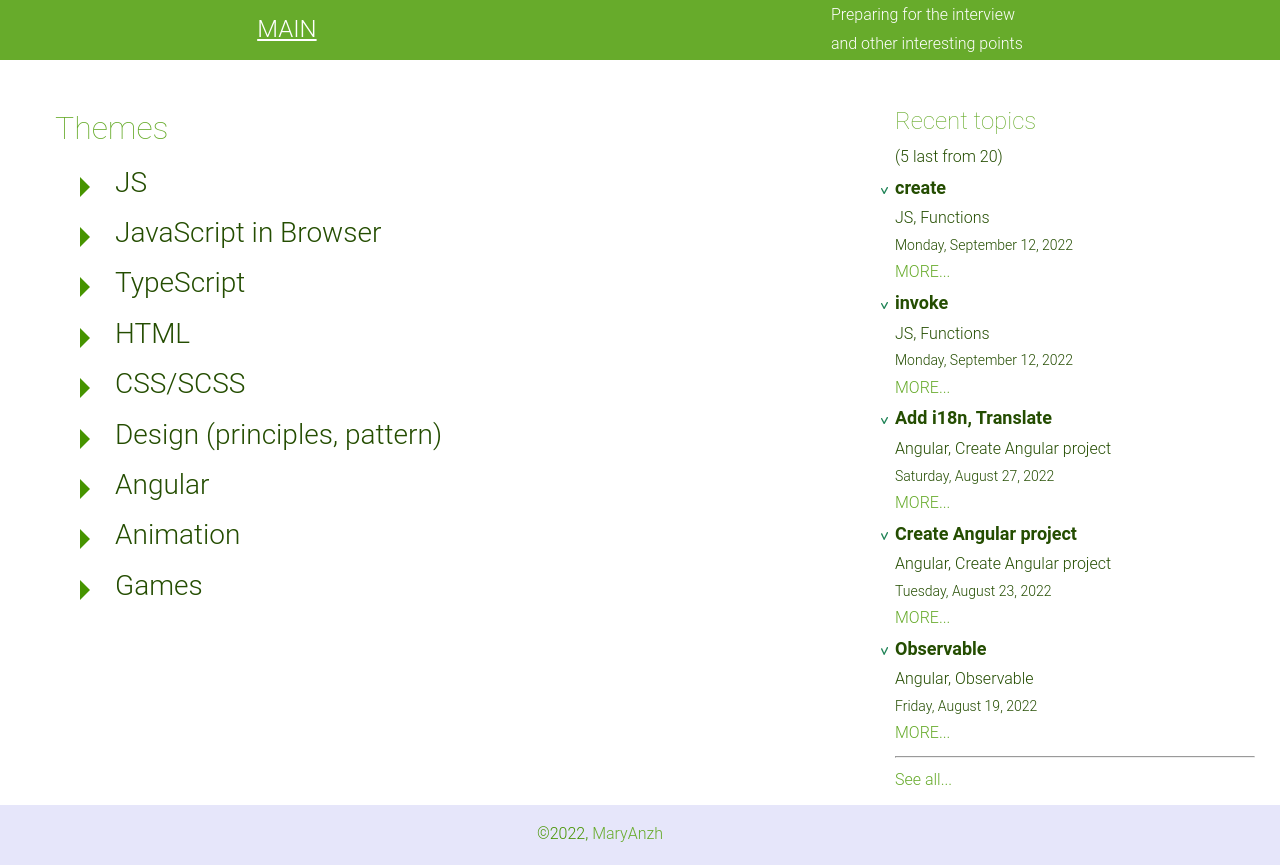
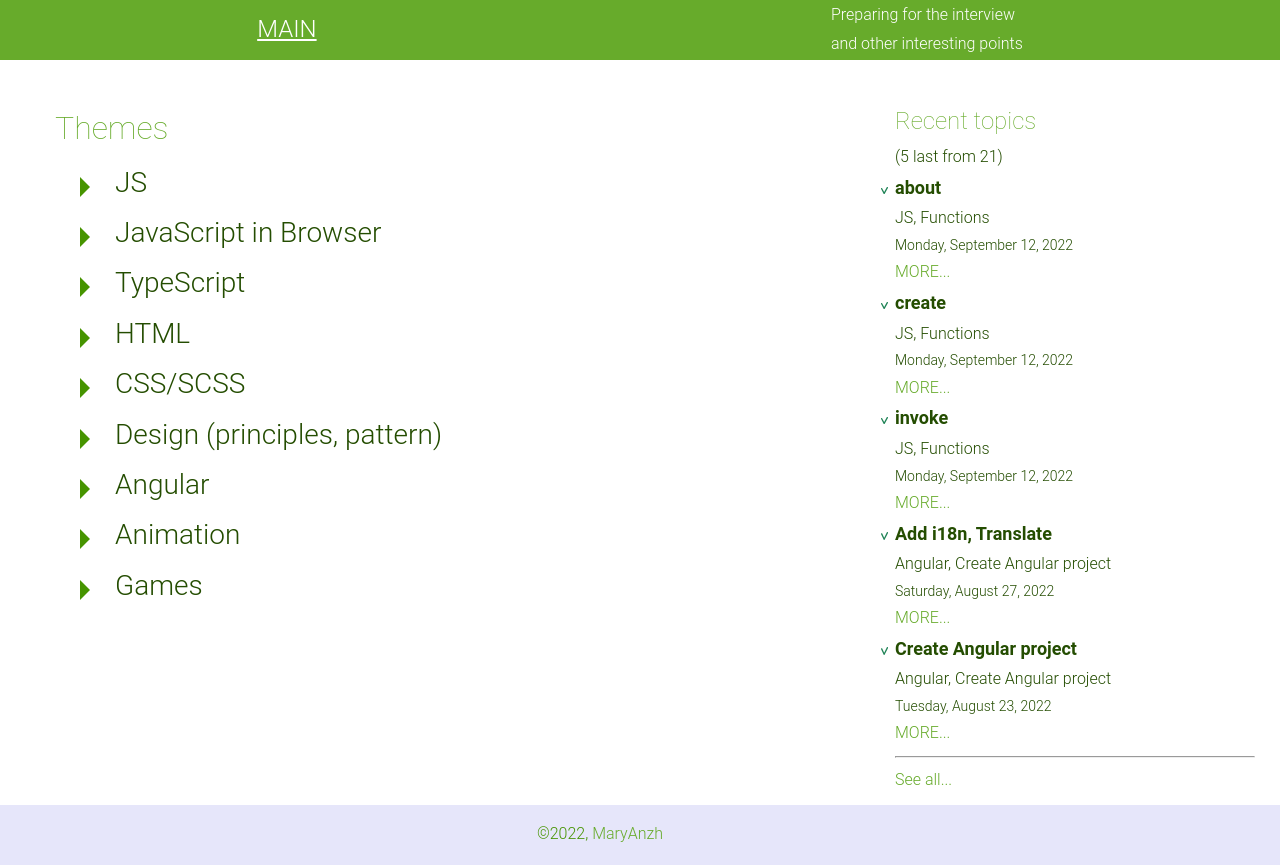
Before and after one commit to MaryAnzh/Preparing-for-the-interview, an Angular app: page /main in a window 1280 px wide. Built offline with nearby package versions, Linux system fonts and the light colour scheme.

Commit message:
feat: template for nav inclining pages

```diff
--- a/src/app/core/data/themes.ts
+++ b/src/app/core/data/themes.ts
@@ -335,6 +335,13 @@ export const themeLists: Itheme[] = [
       {
         name: 'Functions',
         description: [
+          //about
+          {
+            name: 'about',
+            progress: true,
+            date: new Date('09/12/2022'),
+            url: 'js/function/about',
+          },
           //create
           {
             name: 'create',
--- a/src/app/js-themes/js-themes-routing.module.ts
+++ b/src/app/js-themes/js-themes-routing.module.ts
@@ -8,8 +8,13 @@ import { RecursionComponent } from './pages/recursion/recursion.component';
 import { FunctionComponent } from './pages/function/function.component';
 import { FunctionCreateComponent } from './pages/function/function-create/function-create.component';
 import { FunctionInvokeComponent } from './pages/function/function-invoke/function-invoke.component';
+import { FunctionAboutComponent } from './pages/function/function-about/function-about.component';
 
 const functionChidlren: Routes = [
+  {
+    path: 'about',
+    component: FunctionAboutComponent
+  },
   {
     path: 'create',
     component: FunctionCreateComponent,
--- a/src/app/js-themes/js-themes.module.ts
+++ b/src/app/js-themes/js-themes.module.ts
@@ -11,6 +11,7 @@ import { RecursionComponent } from './pages/recursion/recursion.component';
 import { FunctionComponent } from './pages/function/function.component';
 import { FunctionCreateComponent } from './pages/function/function-create/function-create.component';
 import { FunctionInvokeComponent } from './pages/function/function-invoke/function-invoke.component';
+import { FunctionAboutComponent } from './pages/function/function-about/function-about.component';
 
 
 @NgModule({
@@ -23,6 +24,7 @@ import { FunctionInvokeComponent } from './pages/function/function-invoke/functi
     FunctionComponent,
     FunctionCreateComponent,
     FunctionInvokeComponent,
+    FunctionAboutComponent,
   ],
   imports: [
     CommonModule,
--- /dev/null
+++ b/src/app/js-themes/pages/function/function-about/function-about.component.html
@@ -0,0 +1 @@
+<p>function-about works!</p>
--- /dev/null
+++ b/src/app/js-themes/pages/function/function-about/function-about.component.ts
@@ -0,0 +1,15 @@
+import { Component, OnInit } from '@angular/core';
+
+@Component({
+  selector: 'app-function-about',
+  templateUrl: './function-about.component.html',
+  styleUrls: ['./function-about.component.scss']
+})
+export class FunctionAboutComponent implements OnInit {
+
+  constructor() { }
+
+  ngOnInit(): void {
+  }
+
+}
--- a/src/app/js-themes/pages/function/function-create/function-create.component.html
+++ b/src/app/js-themes/pages/function/function-create/function-create.component.html
@@ -1 +1,6 @@
-<p>function-create works!</p>
+<section class="function-create">
+<app-links-list
+[linksData]="linksData"
+></app-links-list>
+
+</section>
--- a/src/app/js-themes/pages/function/function-create/function-create.component.ts
+++ b/src/app/js-themes/pages/function/function-create/function-create.component.ts
@@ -1,12 +1,20 @@
 import { Component, OnInit } from '@angular/core';
+import { ILinksData } from 'src/app/share/model/links-list.modet';
 
 @Component({
   selector: 'app-function-create',
   templateUrl: './function-create.component.html',
   styleUrls: ['./function-create.component.scss']
 })
+
 export class FunctionCreateComponent implements OnInit {
 
+  public linksData: ILinksData[] = [
+    {
+      title: 'function-basics, learn.javascript',
+      url: 'https://learn.javascript.ru/function-basics',
+    },
+  ];
   constructor() { }
 
   ngOnInit(): void {
--- a/src/app/js-themes/pages/function/function.component.ts
+++ b/src/app/js-themes/pages/function/function.component.ts
@@ -16,6 +16,11 @@ export class FunctionComponent {
 
   @Input() public navList: INavList[] = [
     {
+      title: 'about',
+      url: 'about',
+      isActive: false,
+    },
+    {
       title: 'create',
       url: 'create',
       isActive: false,
--- a/src/styles.scss
+++ b/src/styles.scss
@@ -108,6 +108,7 @@ button {
     }
   }
 }
+
 .description {
   p {
     padding: 10px 0;
```
Also changed, not shown: src/app/js-themes/pages/function/function.component.html (+5 -4 lines), src/app/js-themes/pages/function/function-about/function-about.component.scss (added), 1 other file (tests, documents, lock files or other folders).
